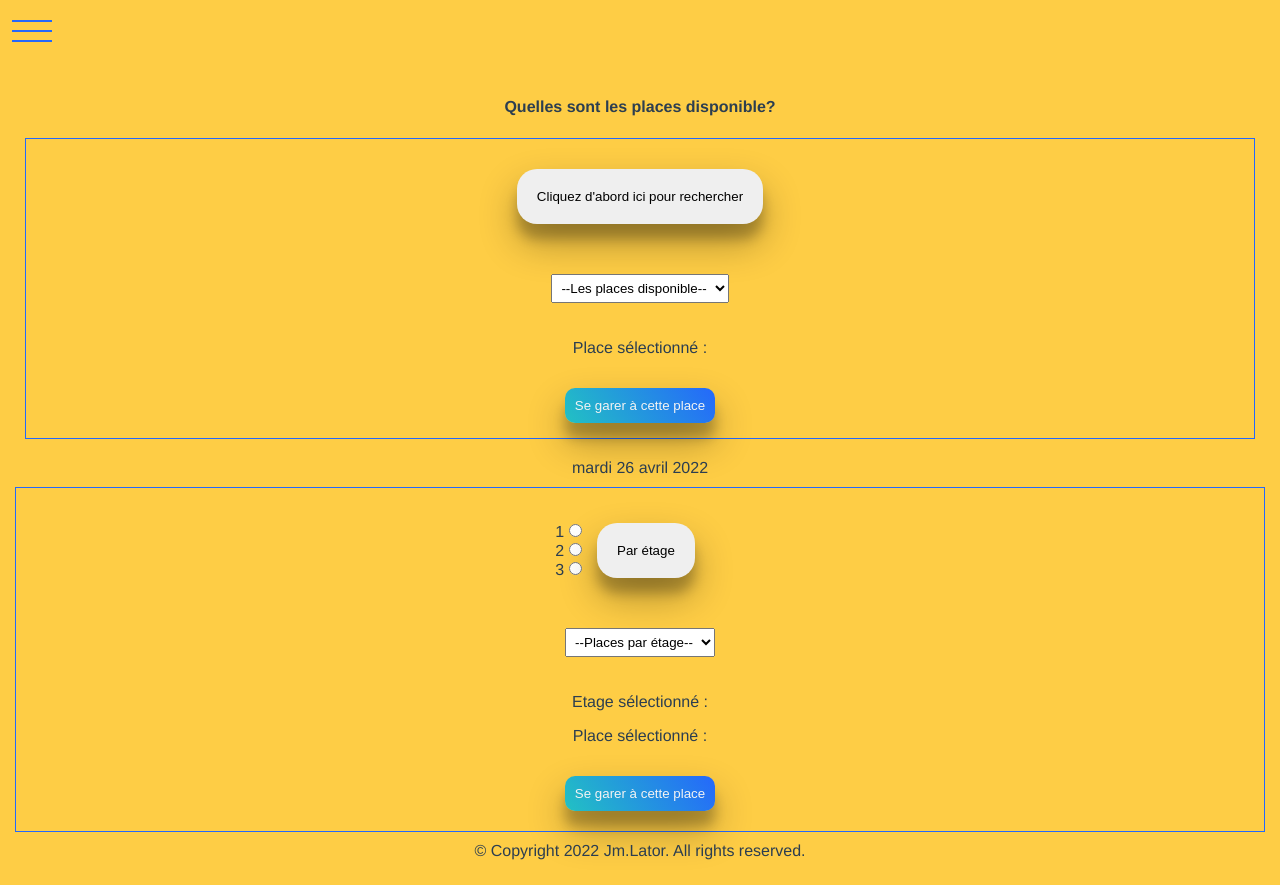
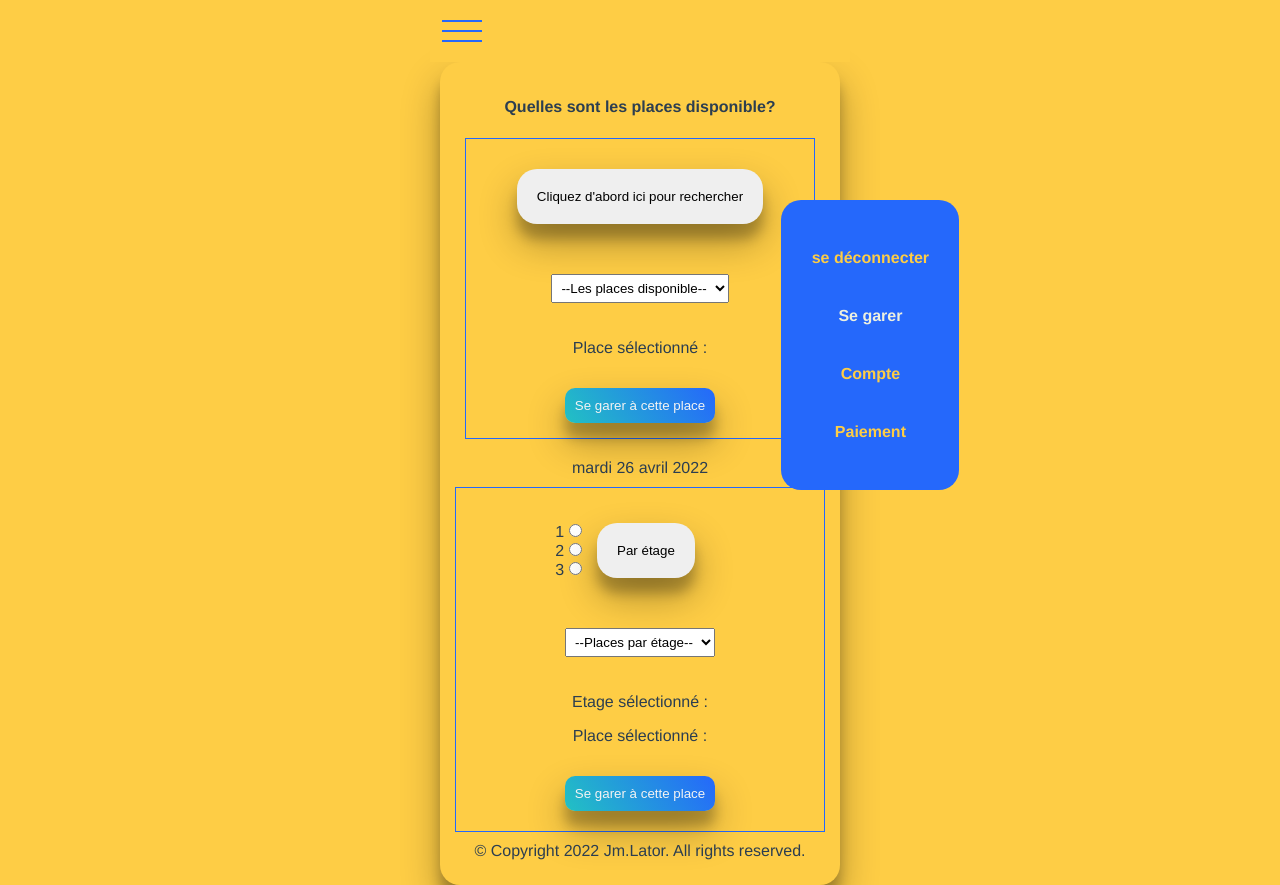
Before and after one commit to Bescore/Test-technique, a Vue app in the folder frontend/: page /home in a window 1280 px wide. Built offline with nearby package versions, Linux system fonts and the light colour scheme.

Commit message:
améliorations versionsdesktop

```diff
--- a/frontend/public/index.html
+++ b/frontend/public/index.html
@@ -4,7 +4,7 @@
     <meta charset="utf-8">
     <meta http-equiv="X-UA-Compatible" content="IE=edge">
     <meta name="viewport" content="width=device-width,initial-scale=1.0">
-    <link rel="icon" href="<%= BASE_URL %>favicon.ico">
+    <link rel="icon" href="<%= BASE_URL %>fav.svg">
     <title><%= htmlWebpackPlugin.options.title %></title>
   </head>
   <body>
--- a/frontend/src/App.vue
+++ b/frontend/src/App.vue
@@ -119,5 +119,39 @@ nav a.router-link-exact-active {
 	position: sticky;
 	top: 0;
 }
+/************************/
+@media all and (min-width:426px)  {
+.phoneMenu_cont {
+	width: 400px;
+	margin: auto;
+}
+nav {
+	padding: 25px;
+	display: flex;
+	align-items: center;
+	background-color: #2568fb;
+	justify-content: center;
+	gap: 40px;
+	flex-direction: column;
+	width: 10%;
+	height: 30%;
+	margin: auto;
+	position: fixed;
+	z-index: 5;
+	top: 25%;
+	right: 32%;
+	transform: translateX(50%);
+	transition: 200ms ease-out;
+	border-radius:20px ;
+}
+nav a {
+	font-weight: bold;
+	color: #fecd45;
+	text-decoration: none;
+}
+.navigo {
+	display: none;
+}
+}
 
 </style>
--- a/frontend/src/components/HelloWorld.vue
+++ b/frontend/src/components/HelloWorld.vue
@@ -273,4 +273,19 @@ form#par_etage .recherche {
 footer {
 	padding: 10px;
 }
+/*****************************/
+@media all and (min-width:426px)  {
+	.containers {
+	width: 400px;
+	margin: auto;
+}
+.sub_contains {
+	background-color: #fecd45;
+	border-radius: 20px;
+	padding: 15px;
+	z-index: 0;
+	box-shadow: rgba(0, 0, 0, 0.3) 0px 19px 38px,
+		rgba(0, 0, 0, 0.22) 0px 15px 12px;
+}
+}
 </style>
--- a/frontend/src/components/compte.vue
+++ b/frontend/src/components/compte.vue
@@ -141,4 +141,24 @@ h2 {
 	height: 6%;
 	text-decoration: none;
 }
+@media all and (min-width:426px)  {
+	.cont_compt {
+	width: 400px;
+	margin: auto;
+}
+.free_the_spot,
+.se_garer {
+	position: absolute;
+	bottom: 20px;
+	display: flex;
+	align-items: center;
+	justify-content: center;
+	background-color: #2568fb;
+	width: 400px;
+	color: #fecd45;
+	font-weight: bold;
+	margin: auto auto;
+	border-radius:20px ;
+}
+}
 </style>
--- a/frontend/src/components/login.vue
+++ b/frontend/src/components/login.vue
@@ -284,4 +284,13 @@ footer {
 	text-align: center;
 	color: #2568fb;
 }
+/*****Media queries********/
+
+@media all and (min-width:426px)  {
+	.container {
+
+	width: 400px;
+	margin: auto;
+}
+}
 </style>
--- a/frontend/src/views/transition.vue
+++ b/frontend/src/views/transition.vue
@@ -89,4 +89,10 @@ span {
 	justify-content: center;
 	gap: 8px;
 }
+@media all and (min-width:426px)  {
+	.container_transit{
+		width: 400px;
+		margin: auto;
+	}
+}
 </style>
```
Also changed, not shown: frontend/public/fav.svg (added).
